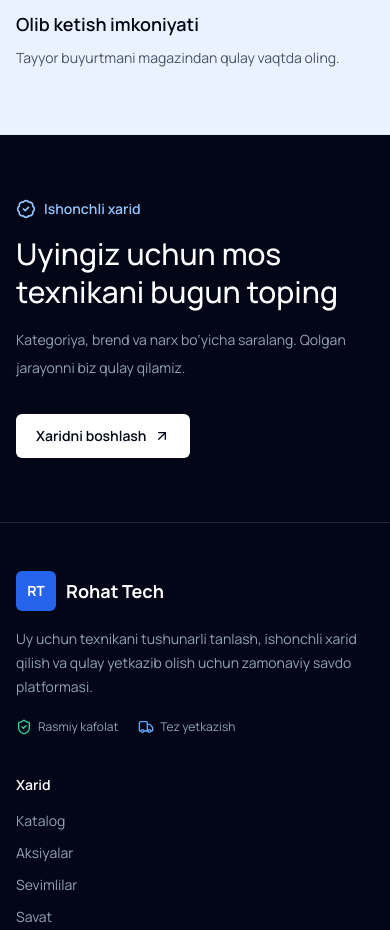
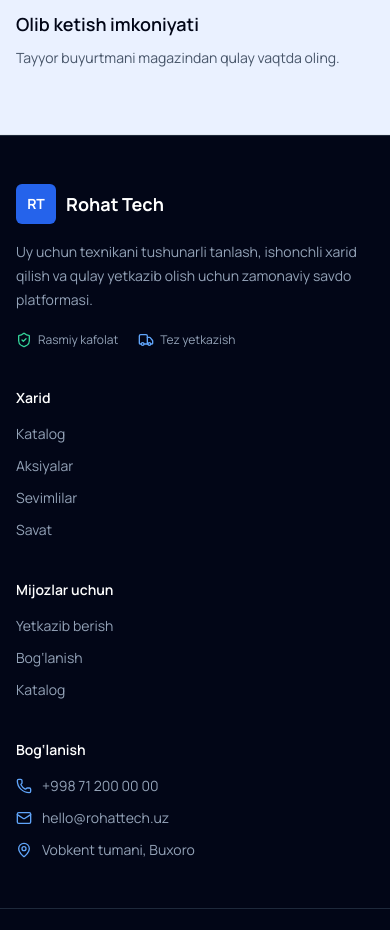
Before and after one commit to otabek-shukurov/rohat-tech, a Next.js app in the folder apps/web/: page / in a window 390 px wide. Shown: the part 6260-7190 px from the top of the page. Built offline with nearby package versions, Linux system fonts and the light colour scheme; no server answers.

Commit message:
Remove footer call to action

```diff
--- a/apps/web/src/app/page.tsx
+++ b/apps/web/src/app/page.tsx
@@ -6,8 +6,6 @@ import { type CSSProperties, useEffect, useState } from 'react';
 import {
   ArrowLeft,
   ArrowRight,
-  ArrowUpRight,
-  BadgeCheck,
   ChevronRight,
   Headphones,
   PackageCheck,
@@ -191,16 +189,6 @@ export default function HomePage() {
         </div>
       </section>
 
-      <section className="bg-slate-950 text-white">
-        <ScrollReveal className="mx-auto flex max-w-7xl flex-col gap-8 px-4 py-16 md:flex-row md:items-center md:justify-between md:px-5 md:py-20">
-          <div>
-            <div className="flex items-center gap-2 text-sm font-semibold text-blue-300"><BadgeCheck className="h-5 w-5" /> Ishonchli xarid</div>
-            <h2 className="mt-4 max-w-3xl text-3xl font-medium leading-tight md:text-5xl">Uyingiz uchun mos texnikani bugun toping</h2>
-            <p className="mt-4 max-w-2xl text-sm leading-7 text-slate-400">Kategoriya, brend va narx bo‘yicha saralang. Qolgan jarayonni biz qulay qilamiz.</p>
-          </div>
-          <Button asChild className="self-start bg-white text-slate-950 shadow-none hover:bg-blue-50 md:self-auto"><Link href="/catalog">Xaridni boshlash <ArrowUpRight className="h-4 w-4" /></Link></Button>
-        </ScrollReveal>
-      </section>
     </div>
   );
 }
```
